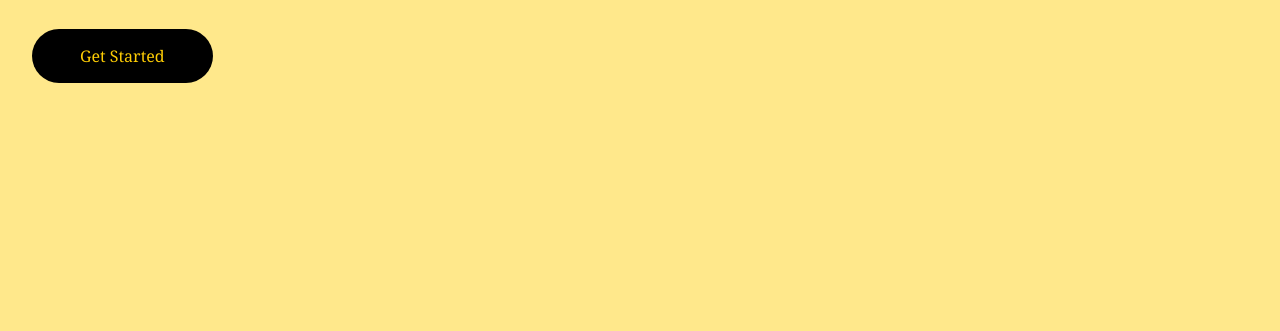
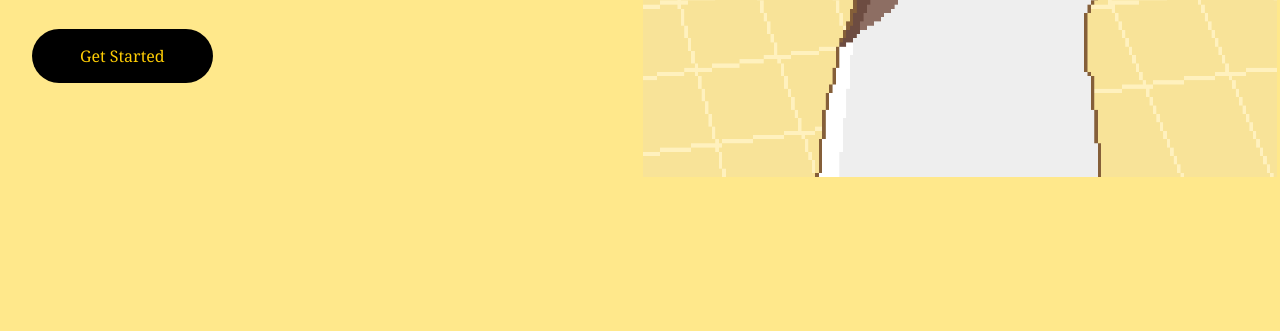
Before and after one commit to Mikooo21/WD-MikoPomarejos-TX03, a plain HTML site: page index.html in a window 1280 px wide. Shown: the part 549-880 px from the top of the page. Drawn offline with Linux system fonts and the light colour scheme; the site is published under a folder, as on GitHub Pages, so addresses that start at the root find nothing.

Commit message:
chore(gif):updated the gif for the front page

```diff
--- a/index.html
+++ b/index.html
@@ -24,8 +24,7 @@
         <button>Get Started</button>
     </div>
     <div class="column-right">
-    <img src="/./assets/img/Bop cat.gif" alt="illustration"
-    class="hero-image"/>
+    <img src="./assets/img/Bop cat.gif" alt="illustration" class="hero-image"/>
         </div>
 </body>
 </html>
```
